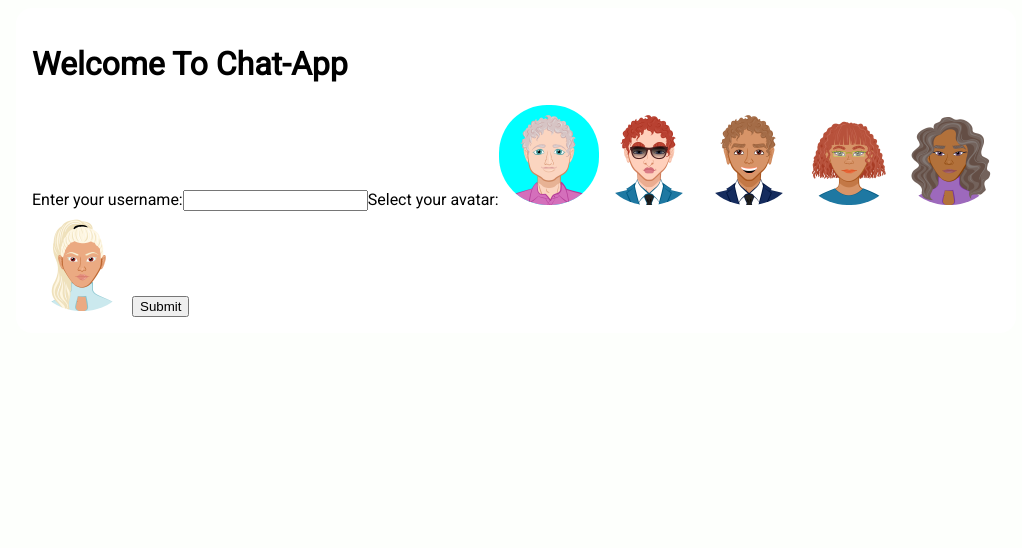
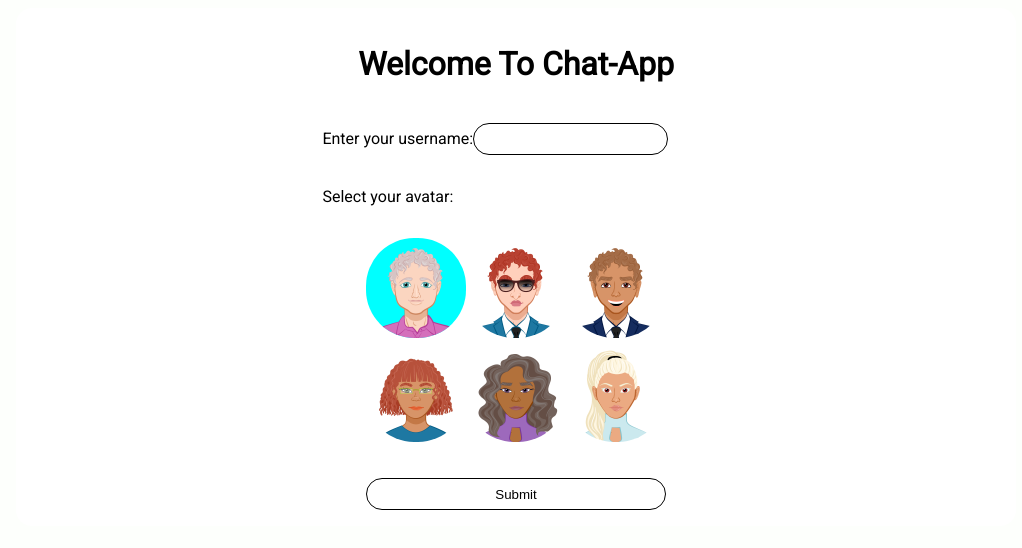
Before and after one commit to Tisljar/React-Chat-App, a React (Create React App) app: page / in a window 1280 px wide. Shown: the top 548 px of the page, without its empty margins (124-1146 px from the left). Built offline with nearby package versions, Linux system fonts and the light colour scheme.

Commit message:
Promjene na CSS-u

```diff
--- a/src/components/Messages.jsx
+++ b/src/components/Messages.jsx
@@ -2,11 +2,11 @@
 import avatars from "../services/avatarList";
 import findAvatarImgSrc from "../services/findAvatarImgSrc";
 
-const Messages = ({ currentChatter, messages,scroll }) => {
+const Messages = ({ currentChatter, messages }) => {
     // let prevMsgSame = false;
     let msgCounter = 0;
 
-    const renderMessage = (message) => {
+    const renderMessage = (message,index) => {
         msgCounter += 1;
         const { member, text } = message;
         const currentAvatarImgSrc = findAvatarImgSrc(avatars, currentChatter);
@@ -39,7 +39,7 @@ const Messages = ({ currentChatter, messages,scroll }) => {
     return (
         <>
             <ul className="messages-list">
-                {messages.map((message) => (renderMessage(message)))}
+                {messages.map((message,index) => (renderMessage(message,index)))}
             </ul>
         </>
     );
--- a/src/index.css
+++ b/src/index.css
@@ -21,6 +21,41 @@ body {
     background-color: #fdfffc;
 }
 /* FORMA HOME PAGE */
+h1{
+    text-align: center;
+    margin-bottom: 32px;
+}
+form{
+    max-width: 40%;
+    margin: auto;
+    display: flex;
+    flex-direction: column;
+    align-items: flex-start;
+    text-align: center;
+    gap: 32px;
+}
+.username-input{
+    height: 32px;
+    border-radius: 16px;
+    border: 1px solid;
+    padding: 8px;
+    margin-top: 8px;
+}
+
+.btn-container{
+    margin: 0 auto;
+}
+
+.btn-submit{
+    text-align: center;
+    min-width: 50px;
+    height: 32px;
+    width: 300px;
+    border-radius: 16px;
+    border: 1px solid;
+    background-color: white;
+    margin: auto;
+}
 .radio-label {
     display: inline-block;
 }
@@ -39,15 +74,16 @@ body {
     background-color: aqua;
 }
 
-.messages-list {
-    padding: 0;
-    margin: auto;
-}
 
 /*ChatBox*/
 .app-header {
     text-align: center;
     color: black;
+}
+
+.messages-list {
+    padding: 0;
+    margin: auto;
 }
 
 .messages-message {
--- a/src/pages/ChatPage.jsx
+++ b/src/pages/ChatPage.jsx
@@ -63,7 +63,6 @@ export default class ChatApp extends Component {
                     <Messages
                         messages={this.state.messages}
                         currentChatter={this.state.member}
-                        scroll = {this.scrollToBottom}
                     />
                     </div>
                     <Input onSendMessage={this.onSendMessage} />
--- a/src/pages/HomePage.jsx
+++ b/src/pages/HomePage.jsx
@@ -30,10 +30,12 @@ const HomePage = ({ changeMember }) => {
                         value={member.username}
                         required
                         maxLength={10}
+                        className="username-input"
                     />
                 </label>
+
                 <label>Select your avatar:</label>
-
+                <div className="avatar-form-group">
                 {avatars.map((avatar) => (
                     <Avatar
                         avatar={avatar.name}
@@ -43,7 +45,10 @@ const HomePage = ({ changeMember }) => {
                         handleAvatarChange={handleAvatarChange}
                     />
                 ))}
-                <input type="submit" />
+                </div>
+                <div className="btn-container">
+                <input type="submit" className="btn-submit"/>
+                </div>
             </form>
         </div>
     );
```
